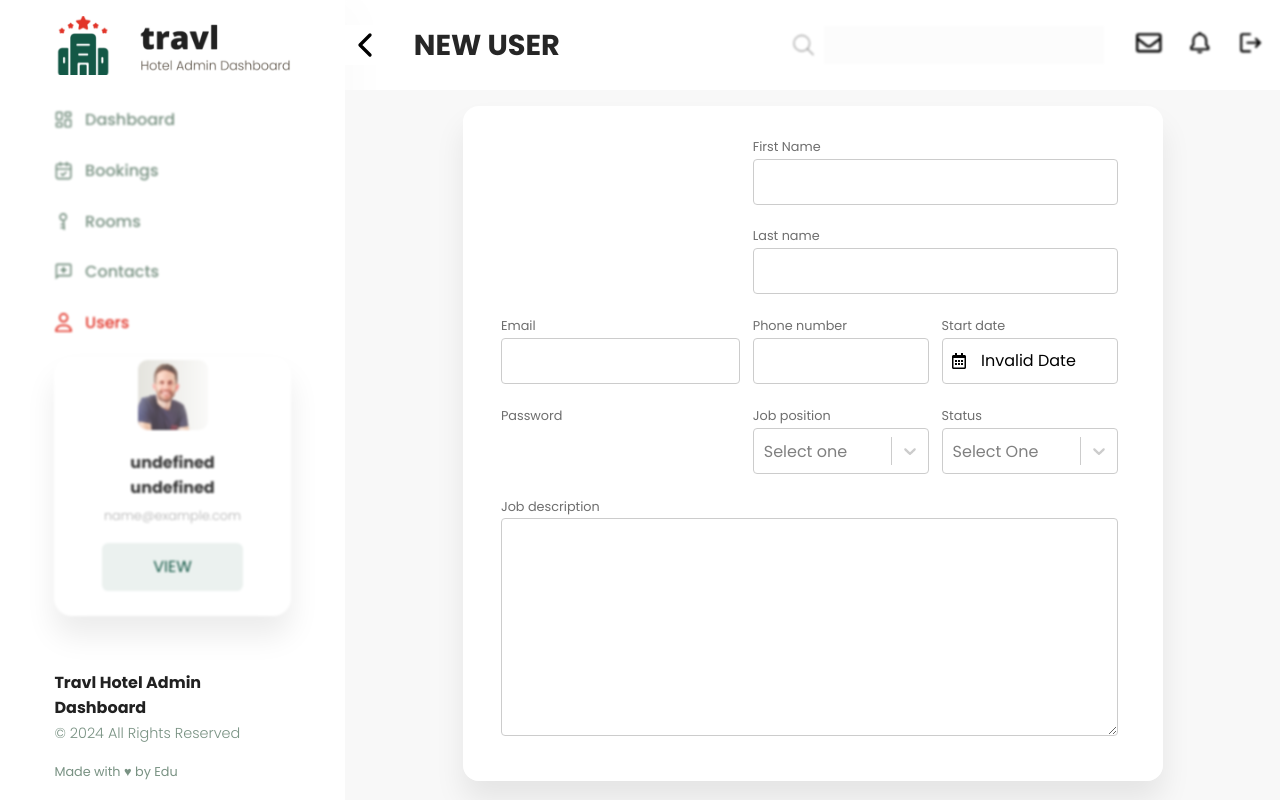
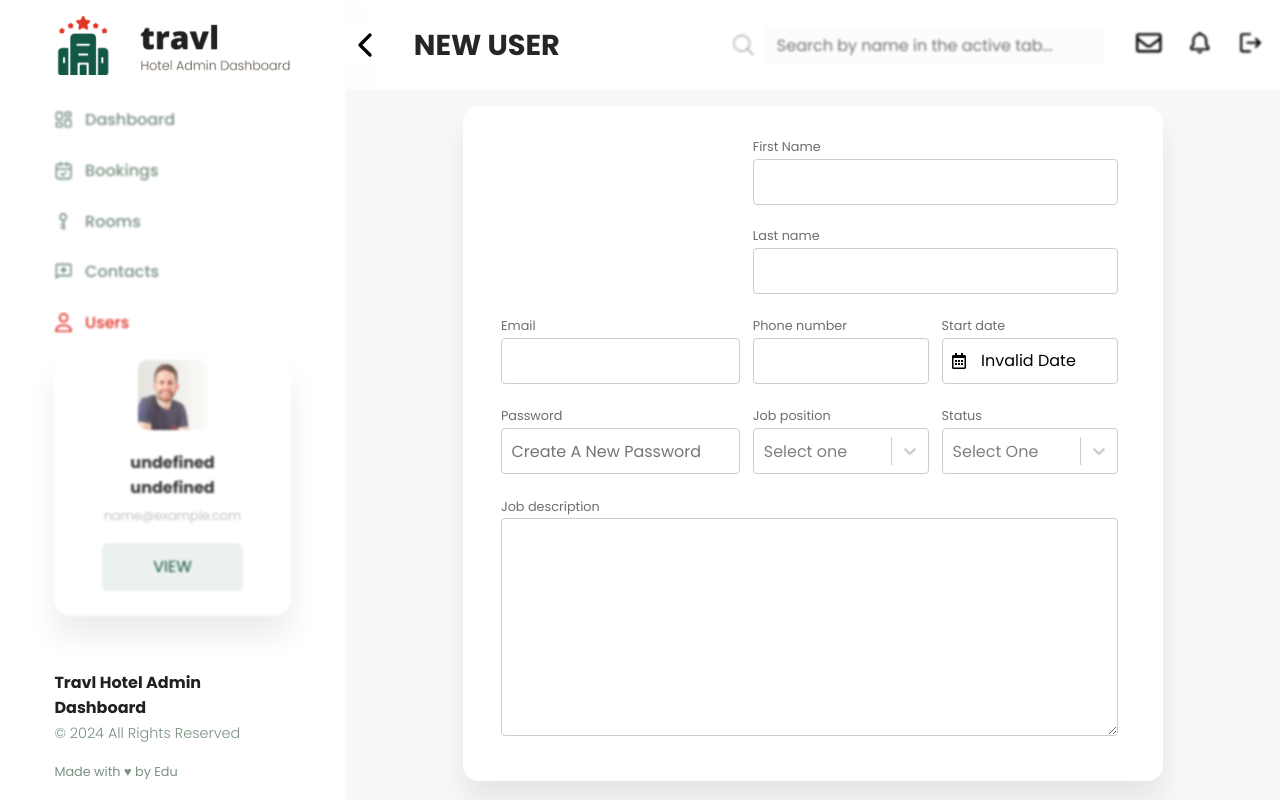
Before and after one commit to physiodevapp/dashboard-miranda, a React (Vite) app: page /users/new in a window 1280 px wide. Built offline with nearby package versions, Linux system fonts and the light colour scheme; sample sign-in values are in the browser's storage.

Commit message:
feat: update password

```diff
--- a/src/components/DayPickerComponent.tsx
+++ b/src/components/DayPickerComponent.tsx
@@ -22,7 +22,6 @@ export const DayPickerComponent = ({startDate, onChangeDate}: DayPickerComponent
   }
 
   useEffect(() => {
-    console.log('startDate ', startDate);
     onChangeDate(currentDate)
 
   }, [currentDate])
--- a/src/components/Navbar/NavbarComponent.tsx
+++ b/src/components/Navbar/NavbarComponent.tsx
@@ -111,7 +111,7 @@ export const NavbarComponent = ({handleClickMenu, show}: NavbarComponentProps) =
             <NavbarSearchBarButton onClick={filterTable} disabled={!searchTerm.length}>
               <IoSearchOutline className='search' />
             </NavbarSearchBarButton>
-            <NavbarSearchBarInput type='text' value={searchTerm} onKeyDown={handleInputKeyDown} onChange={handleSearchTermChange}/>
+            <NavbarSearchBarInput type='text' placeholder='Search by name in the active tab...' value={searchTerm} onKeyDown={handleInputKeyDown} onChange={handleSearchTermChange}/>
             <IoMdClose onClick={clearSearchTerm} className={`clear${searchTerm.length ? ' show' : ''}`}/>
           </NavbarSearchBarContainer>
         : <></>
--- a/src/components/Navbar/NavbarStyled.ts
+++ b/src/components/Navbar/NavbarStyled.ts
@@ -81,7 +81,7 @@ export const NavbarSearchBarInput = styled.input`
   font-family: "Poppins";
   font-size: 1rem;
   padding: 0.4em 2.6em 0.4em 0.8em;
-  width: 280px;
+  width: 340px;
   position: relative;
   left: 100%;
   transform: translateX(-100%);
--- a/src/features/bookingList/bookingListReadOneThunk.ts
+++ b/src/features/bookingList/bookingListReadOneThunk.ts
@@ -6,7 +6,7 @@ export const bookingListReadOneThunk = createAsyncThunk<BookingInterface | null,
   const booking = await fetchData<BookingInterface>(`bookings/${id}`, {
     method: 'GET',
     token: localStorage.getItem('authToken')
-  }) as BookingInterface
+  }) as BookingInterface;
 
   return booking || null;
 })
--- a/src/pages/Booking/BookingPage.tsx
+++ b/src/pages/Booking/BookingPage.tsx
@@ -45,7 +45,7 @@ export const BookingPage = () => {
 
 
   const formatDatetime = (datetime: string) => {
-    return new Date(Number(datetime)).toLocaleDateString("es-MX", {
+    return new Date(datetime).toLocaleDateString("es-MX", {
       day: "2-digit",
       year: "numeric",
       month: "short"
@@ -57,16 +57,16 @@ export const BookingPage = () => {
     label: facility
   }))
 
-  const getTotalPrice = (checkIn: number, checkOut: number) => {
-    const diffTime = checkOut - checkIn;
+  const getTotalPrice = (checkIn: string, checkOut: string) => {
+    const diffTime = new Date(checkOut).getTime() - new Date(checkIn).getTime();
     const DAY_TO_MILISECONDS = (24 * 3600 * 1000);
     const totalNights: number = Math.round(diffTime / DAY_TO_MILISECONDS);
 
     const finalPrice: number = bookingListBooking!.room!.has_offer
-      ? (totalNights * bookingListBooking!.room!.price_night * bookingListBooking!.room!.discount / 100)
+      ? (totalNights * bookingListBooking!.room!.price_night * (100 - bookingListBooking!.room!.discount) / 100)
       : totalNights * bookingListBooking!.room!.price_night
 
-    return `$${finalPrice}`
+    return `$${Math.round((finalPrice + Number.EPSILON) * 100) / 100}`
   }
 
   const onSubmit = (formData: {}) => {
@@ -157,7 +157,7 @@ export const BookingPage = () => {
               </FormField>
               <FormField width="50%">
                 <FormFieldLabel htmlFor='bookingTotalPrice'>Final Price</FormFieldLabel>
-                <FormInput disabled={!canEdit} { ...register("bookingTotalPrice", { value: getTotalPrice(Number(bookingListBooking!.check_in), Number(bookingListBooking!.check_out)) }) }></FormInput>
+                <FormInput disabled={!canEdit} { ...register("bookingTotalPrice", { value: getTotalPrice(bookingListBooking!.check_in, bookingListBooking!.check_out) }) }></FormInput>
               </FormField>
               <FormField width="100%">
                 <FormFieldLabel htmlFor='bookingRoomFacilities'>Facilities</FormFieldLabel>
--- a/src/pages/Login/LoginPage.tsx
+++ b/src/pages/Login/LoginPage.tsx
@@ -77,7 +77,7 @@ export const LoginPage = () => {
         setIsLoading(false);
         console.log({userListError});
         toast.error(userListError, {
-          position: 'top-right',
+          position: 'top-center',
           autoClose: 2000,
           hideProgressBar: true,
         });
--- a/src/pages/Room/RoomPage.tsx
+++ b/src/pages/Room/RoomPage.tsx
@@ -253,7 +253,7 @@ export const RoomPage = () => {
                 <RoomInput disabled={!canEdit && !!roomListRoom} {...register("roomPrice", { value: roomListRoom?.price_night })}/>
               </RoomFormField>
               <RoomFormField width="33%">
-                <RoomFormLabel htmlFor="roomDiscount">Discount</RoomFormLabel>
+                <RoomFormLabel htmlFor="roomDiscount">Discount (%)</RoomFormLabel>
                 <RoomInput disabled={!canEdit && !!roomListRoom} {...register("roomDiscount", { value: roomListRoom?.discount })}/>
               </RoomFormField>
               <RoomFormField width="33%">
--- a/src/pages/User/UserPage.tsx
+++ b/src/pages/User/UserPage.tsx
@@ -133,6 +133,7 @@ export const UserPage = () => {
                 status: formData.userStatus.value,
                 job_description: formData.userJobDescription,
                 job: formData.userJob.value,
+                password: formData.userPassword,
               }
 
               setCanRedirectBack(true);
@@ -253,7 +254,6 @@ export const UserPage = () => {
         }, 1000);
 
         if (userListUser && userId) {
-
           reset({
             userJob: {
               value: userListUser.job,
@@ -341,8 +341,9 @@ export const UserPage = () => {
               <UserFormField width="40%">
                 <FormFieldLabel htmlFor='userPassword'>Password</FormFieldLabel>
                 <FormInput
-                  disabled={true}
+                  disabled={!canEdit && !!userListUser}
                   style={{textTransform: "capitalize"}}
+                  placeholder={(!canEdit && !!userListUser) ? '****' : 'Create a new password'}
                   { ...register("userPassword", { value: '' }) }/>
               </UserFormField>
               <UserFormField width="30%">
```
Also changed, not shown: src/pages/UserList/UserListPage.tsx (line endings or trailing spaces).
